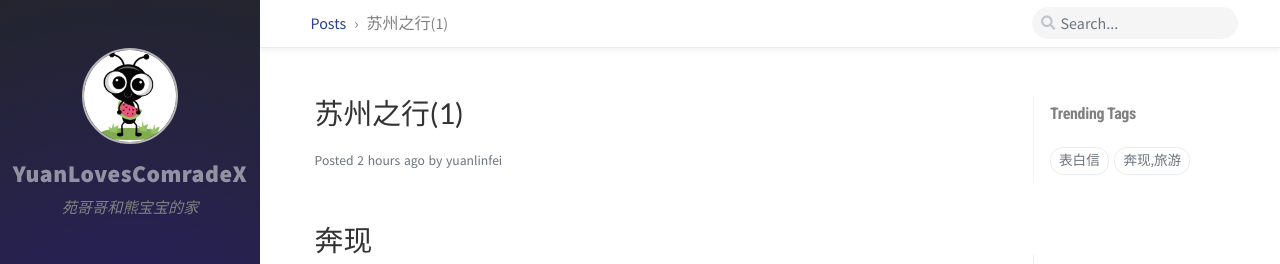
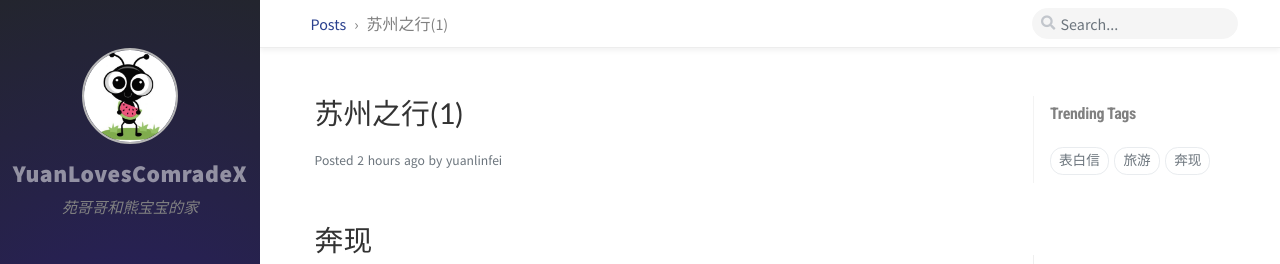
Before and after one commit to comradeXiong/comradeX.github.io, a Jekyll site: the page built from _posts/2020-11-17-苏州之行(1).md, in a window 1280 px wide and 900 px high. Shown: the top 264 px of the window. Built offline with Jekyll 4.4.1, drawn with Linux system fonts in a browser that asks for light colours; nearby versions of some CDN libraries; comment, search, counter and statistics services are not loaded.

```diff
--- a/_posts/2020-11-17-苏州之行(1).md
+++ b/_posts/2020-11-17-苏州之行(1).md
@@ -6,7 +6,7 @@ title: "苏州之行(1)"
 
 date:  2020-11-17 17:15:38 +0800
 
-tags: 奔现,旅游
+tags: 奔现 旅游
 
 categories: 随笔
 
```
